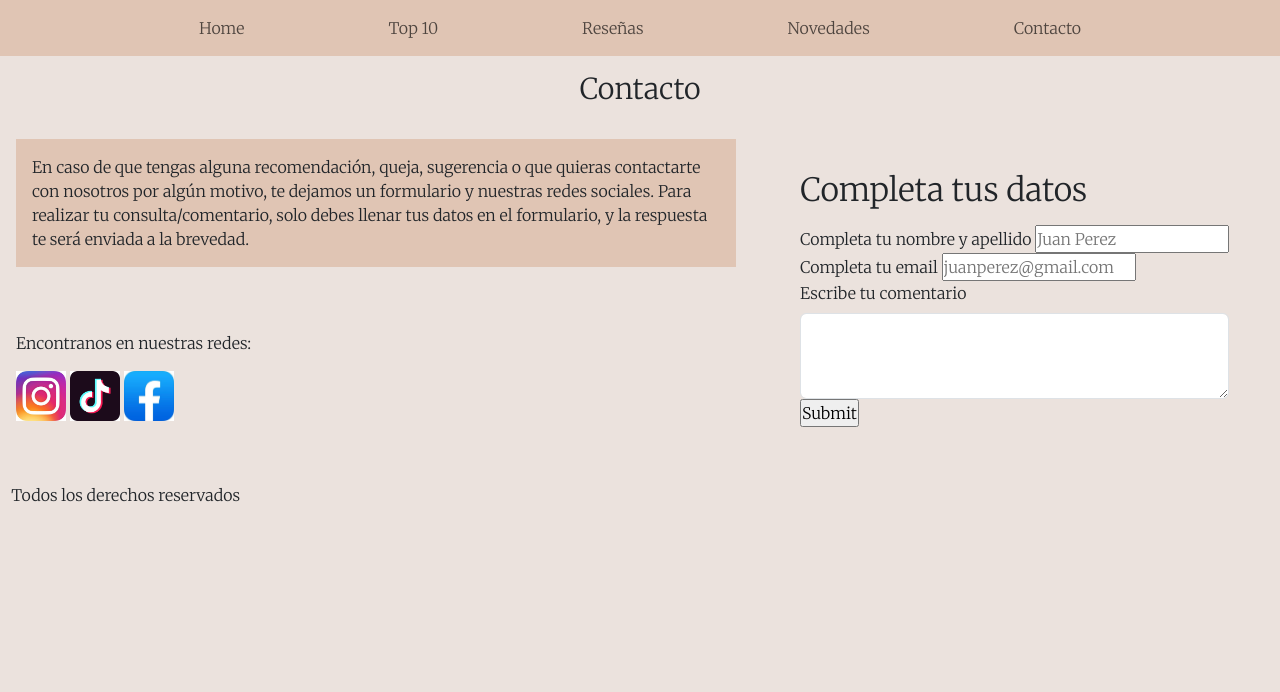
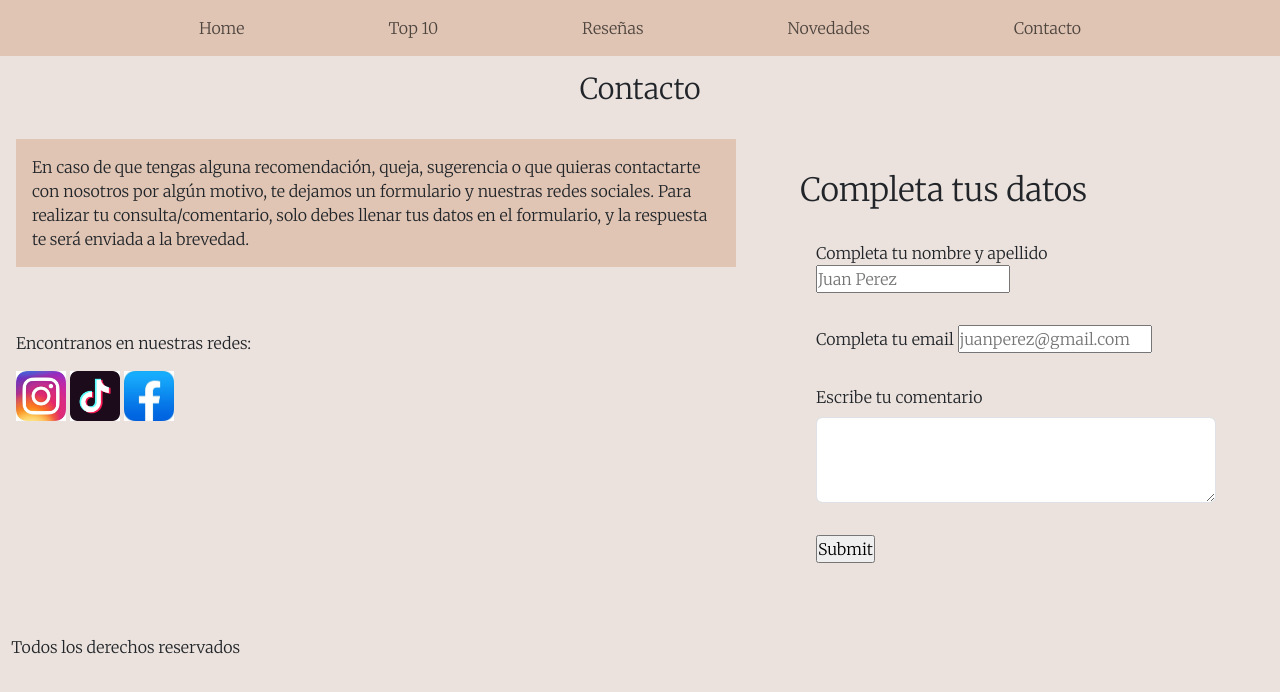
Before and after one commit to Celesteplatini/bookblog, a website: page pages/contacto.html in a window 1280 px wide. Drawn offline with nearby package versions, Linux system fonts and the light colour scheme.

Commit message:
modificando estilos de contacto

```diff
--- a/pages/contacto.html
+++ b/pages/contacto.html
@@ -50,23 +50,23 @@
                 <a href="https://www.facebook.com/profile.php?id=100089334674433" target="blank"><img src="../imagenes/facebook.jpeg" width="50px" height="50px" alt="imagen de logo de facebook"></a>
                 </div>
             </div>
-            <div>
+            <div class="formulario">
                 <form action="">
                     <fieldset>
                         <legend><h2>Completa tus datos</h2></legend>
-                        <div>
+                        <div class="completanombre">
                             <label for="nombre_apellido">Completa tu nombre y apellido</label>
                             <input type="text" name="nombre_apellido" placeholder="Juan Perez">
                         </div>
-                        <div>
+                        <div class="completaemail">
                             <label for="email_usuario">Completa tu email</label>
                             <input type="email" name="email_usuario" placeholder="juanperez@gmail.com">
                         </div>
-                        <div>
+                        <div class="comentario">
                             <label for="exampleFormControlTextarea1" class="form-label">Escribe tu comentario</label>
                             <textarea class="form-control" id="exampleFormControlTextarea1" rows="3"></textarea>
                         </div>
-                        <div class="submit">
+                        <div class="submit botonenviar">
                             <input type="submit">
                         </div>
                     </fieldset>
--- a/scss/html/_contacto.scss
+++ b/scss/html/_contacto.scss
@@ -2,6 +2,7 @@
 
 @import "../utilidades/variables";
 @import "../utilidades/mixin";
+@import "../utilidades/extend";
 
 /*estilos contacto*/
 
@@ -28,11 +29,23 @@
                     padding-top: 3rem;
                 }
             }
-            div{
+            .formulario{
                 form{
                     fieldset{
                         margin: 2rem;
                         padding: 1rem;
+                        .completanombre{
+                            padding: 1rem;
+                        }
+                        .completaemail{
+                            @extend .completanombre;
+                        }
+                        .comentario{
+                            @extend .completanombre;
+                        }
+                        .botonenviar{
+                            @extend .completanombre;
+                        }
                     }
                 }
             }
```
Also changed, not shown: index.html (+2 -2 lines), css/estilos.css.
